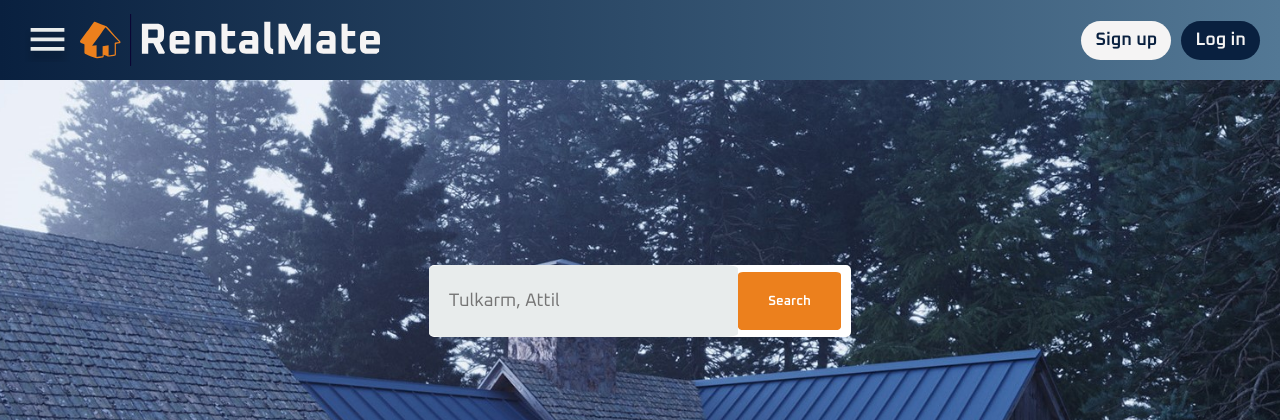
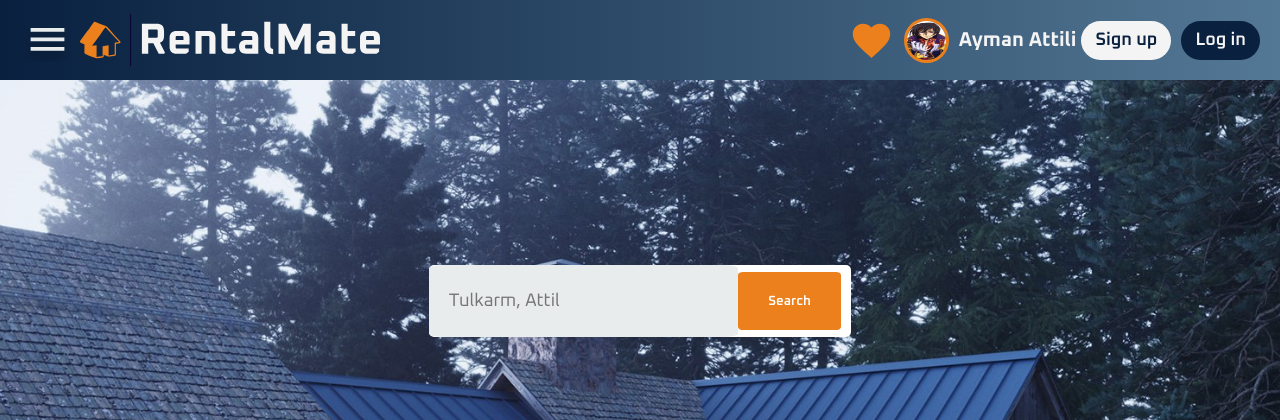
Before and after one commit to AymanAttili/Rent, a PHP site: page /Index.php in a window 1280 px wide. Shown: the top 420 px of the page. Run offline with PHP 8.4, Linux system fonts and the light colour scheme.

Commit message:
navbar done

```diff
--- a/CSS/navbar.css
+++ b/CSS/navbar.css
@@ -29,6 +29,7 @@
     align-items: center!important;
     justify-content: space-between!important;
     margin: 10px 0!important;
+
 }
 .mynavbar .left{
     display: flex!important;
@@ -43,13 +44,38 @@
 .mynavbar .menu:hover{
     cursor: pointer!important;
 }
-.mynavbar .profile_picture{
-    width: 40px!important
+
+.mynavbar .heart{
+    width: 45px!important;
+    margin: 0 10px!important;
 }
 .mynavbar .heart{
-    width: 40px!important;
-    margin: 0 10px!important;
+    cursor: pointer;
 }
+
+.mynavbar .namebar{
+    display: flex;
+    justify-content: space-between;
+    align-items: center!important;
+}
+.mynavbar .profile_picture{
+    width: 45px!important;
+    height: 45px;
+    border-radius: 40px;
+    border: var(--secondary-color) solid 3px;
+    margin: 0 10px 0 0;
+}
+.mynavbar .name{
+    color: var(--third-color);
+    font-size: 20px;
+    font-weight: 700;
+    margin: unset;
+}
+.mynavbar .namebar{
+    cursor: pointer;
+}
+
+
 .mynavbar .signup_button{
     color: var(--main-color)!important;
     background: var(--third-color)!important;
@@ -82,7 +108,7 @@
 }
 
 @media (max-width: 850px){
-    .mynavbar .signup_button, .navbar .login_button{
+    .mynavbar .signup_button, .mynavbar .login_button, .mynavbar .heart, .mynavbar .namebar{
         display: none!important;
     }
     .mynavbar .logo{
@@ -177,8 +203,8 @@
 /* End navbar */
 
 .hide{
-    visibility: hidden;
+    visibility: hidden!important;
 }
 .erase{
-    display: none;
+    display: none!important;
 }
--- a/JS/browse.js
+++ b/JS/browse.js
@@ -1,15 +1,3 @@
-
-// Menu
-let menu_popup = document.querySelector('.menu_popup');
-let slide = document.querySelector('#slide');
-
-
-function popup(margin){
-    menu_popup.style.marginLeft=`${margin}px`;
-    console.log(margin);
-    slide.classList.toggle('erase');
-}
-
 function xchange(id){
     let like = document.getElementById(id);
     console.log(like + "222");
--- /dev/null
+++ b/JS/navbar.js
@@ -0,0 +1,10 @@
+// Menu
+let menu_popup = document.querySelector('.menu_popup');
+let slide = document.querySelector('#slide');
+
+
+function popup(margin){
+    menu_popup.style.marginLeft=`${margin}px`;
+    console.log(margin);
+    slide.classList.toggle('erase');
+}
--- a/Templates/navbar.php
+++ b/Templates/navbar.php
@@ -43,14 +43,17 @@
             </div>
             <div class="right">
 
-                <img src="./SVG/off_heart.svg" class="heart erase">
-                <img src="./img/HD-wallpaper-lelouch-vi-britannia-anime-code-geass.jpg" class="profile_picture erase">
-                <p class="name erase">Ayman</p>
-                <p class="signup_button" onclick="window.open('./Signup.php','_self')">Sign up</p>
-                <p class="login_button" onclick="window.open('./Login.php','_self')">Log in</p>
+                <img src="./SVG/on_heart.svg" class="heart " title="Saved Properties" onclick="window.open('../saved.php')">
+                <div class="namebar " onclick="window.open('./personal-details.php', '_self')">
+                    <img src="./img/HD-wallpaper-lelouch-vi-britannia-anime-code-geass.jpg" class="profile_picture ">
+                    <p class="name ">Ayman Attili</p>
+                </div>
+                <p class="signup_button " onclick="window.open('./Signup.php','_self')">Sign up</p>
+                <p class="login_button " onclick="window.open('./Login.php','_self')">Log in</p>
 
             </div>
         </div>
     </nav>
 
+    <script src="./JS/navbar.js"></script>
     <!-- End navbar -->
```
